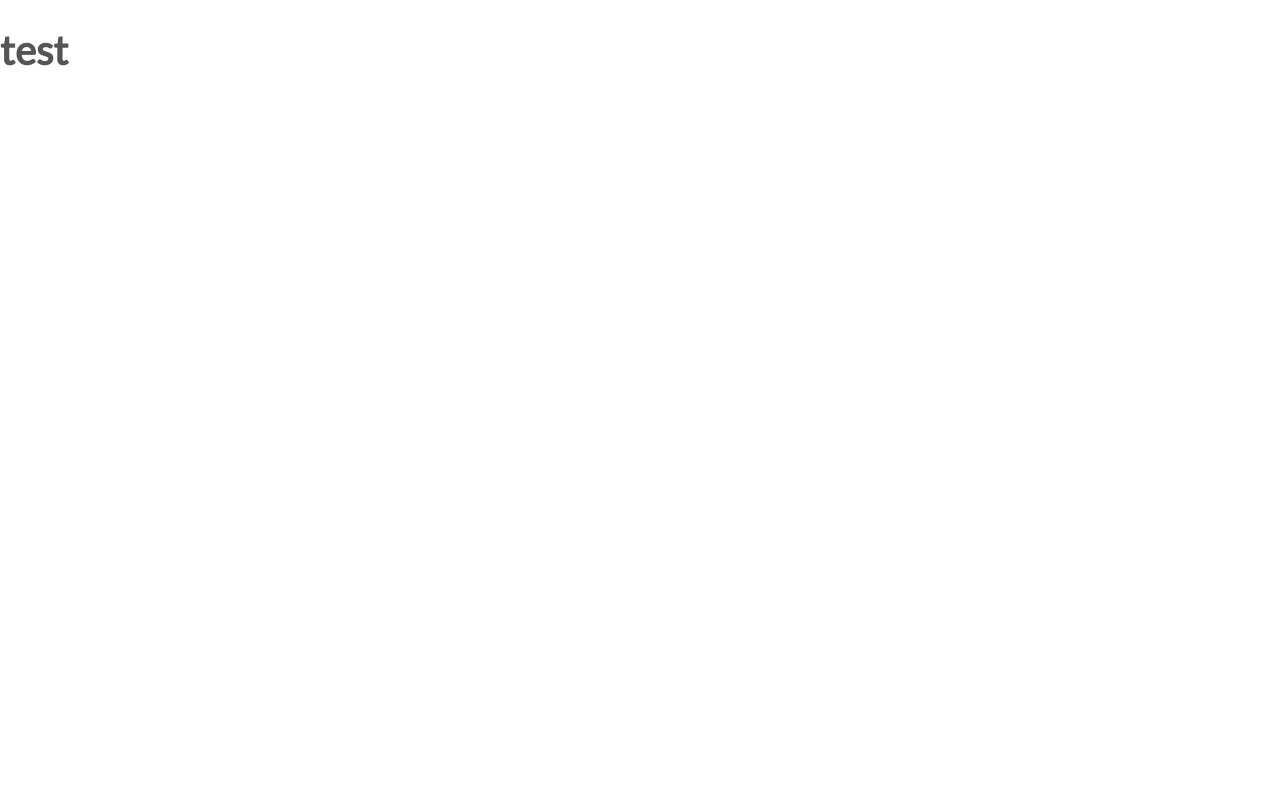
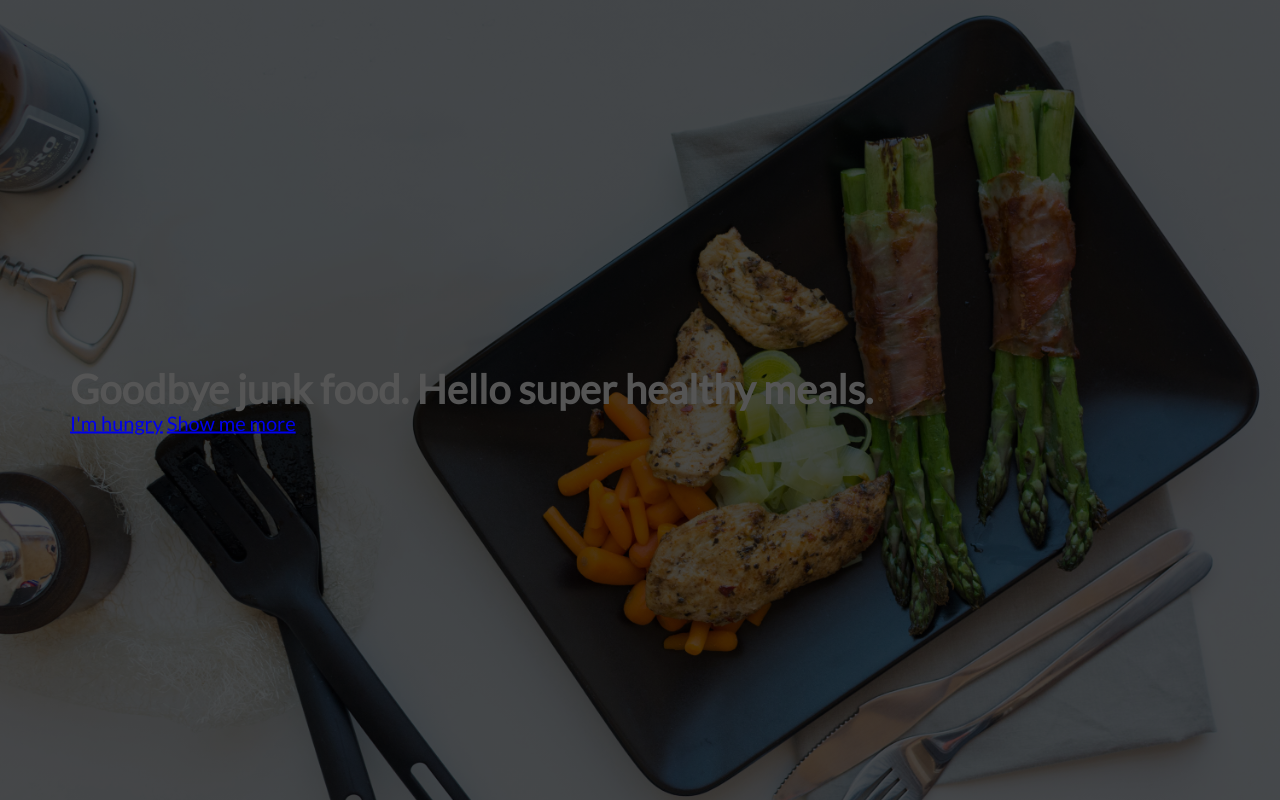
Before and after one commit to SparksFullStack/omnifood, a PHP site: page / in a window 1280 px wide. Before the commit the page is almost empty. Run offline with PHP 8.4, Linux system fonts and the light colour scheme.

Commit message:
first part of header finished

```diff
--- a/index.html
+++ b/index.html
@@ -8,6 +8,13 @@
         <title>Omnifood</title>
     </head>
     <body>
-        <h1>test</h1>
+        <header>
+            <div class='hero-text-box'>
+                <h1>Goodbye junk food. Hello super healthy meals.</h1>
+                <a href='#'>I'm hungry</a>
+                <a href='#'>Show me more</a>
+            </div>
+
+        </header>
     </body>
 </html>
--- a/resources/css/style.css
+++ b/resources/css/style.css
@@ -12,3 +12,27 @@ html {
     font-size: 20px;
     text-rendering: optimizeLegibility;
 }
+
+.row {
+    max-width: 1140px;
+    margin: 0 auto;
+}
+
+header {
+    background-image: linear-gradient(rgba(0, 0, 0, 0.7), rgba(0, 0, 0, 0.7)), url(css_images/hero.jpg);
+    background-size: cover;
+    background-position: center;
+    height: 100vh;
+}
+
+h1 {
+    margin: 0;
+}
+
+.hero-text-box{
+    position: absolute;
+    width: 1140px;
+    top: 50%;
+    left: 50%;
+    transform: translate(-50%, -50%);
+}
```
Also changed, not shown: resources/css/css_images/hero.jpg (added).
